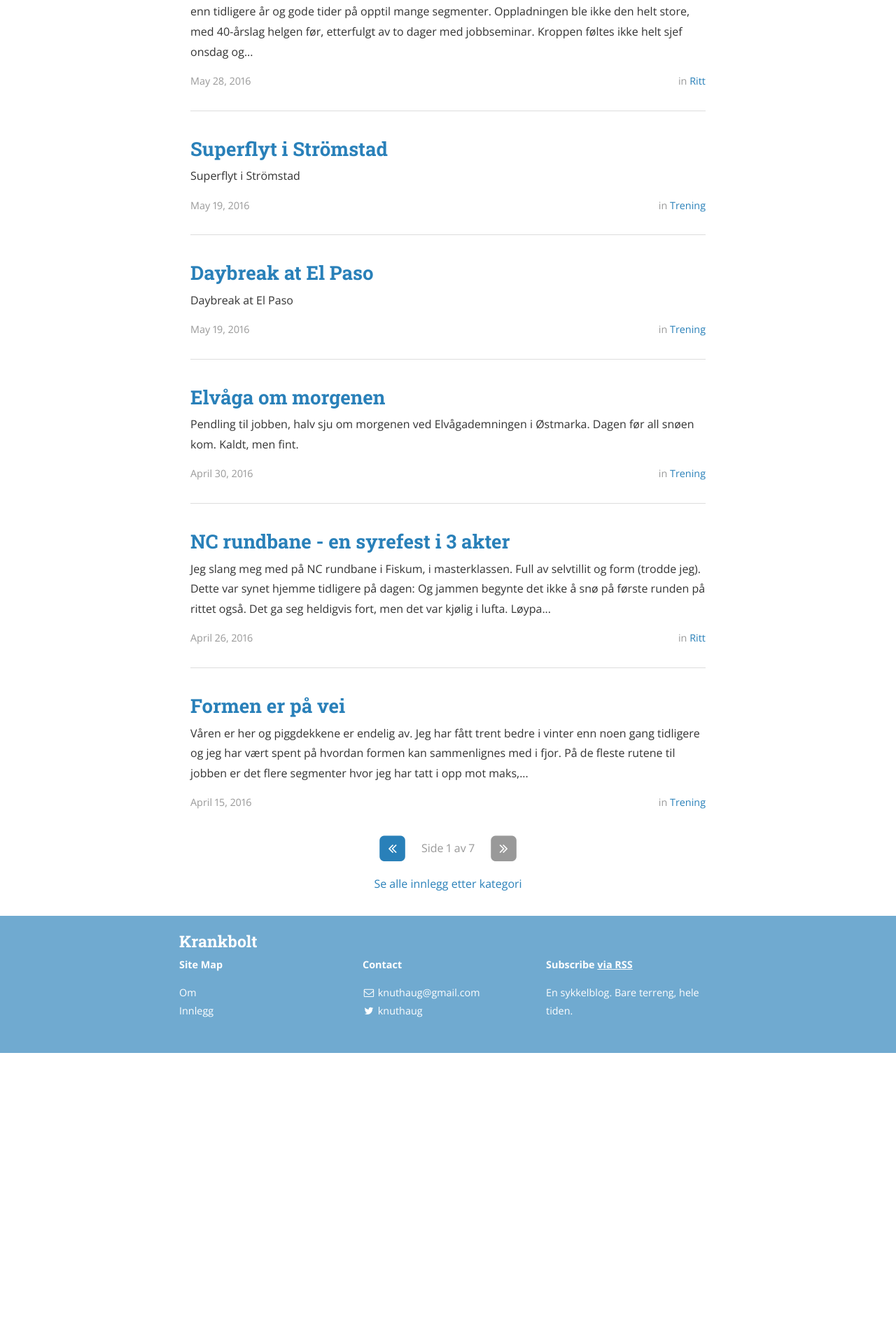
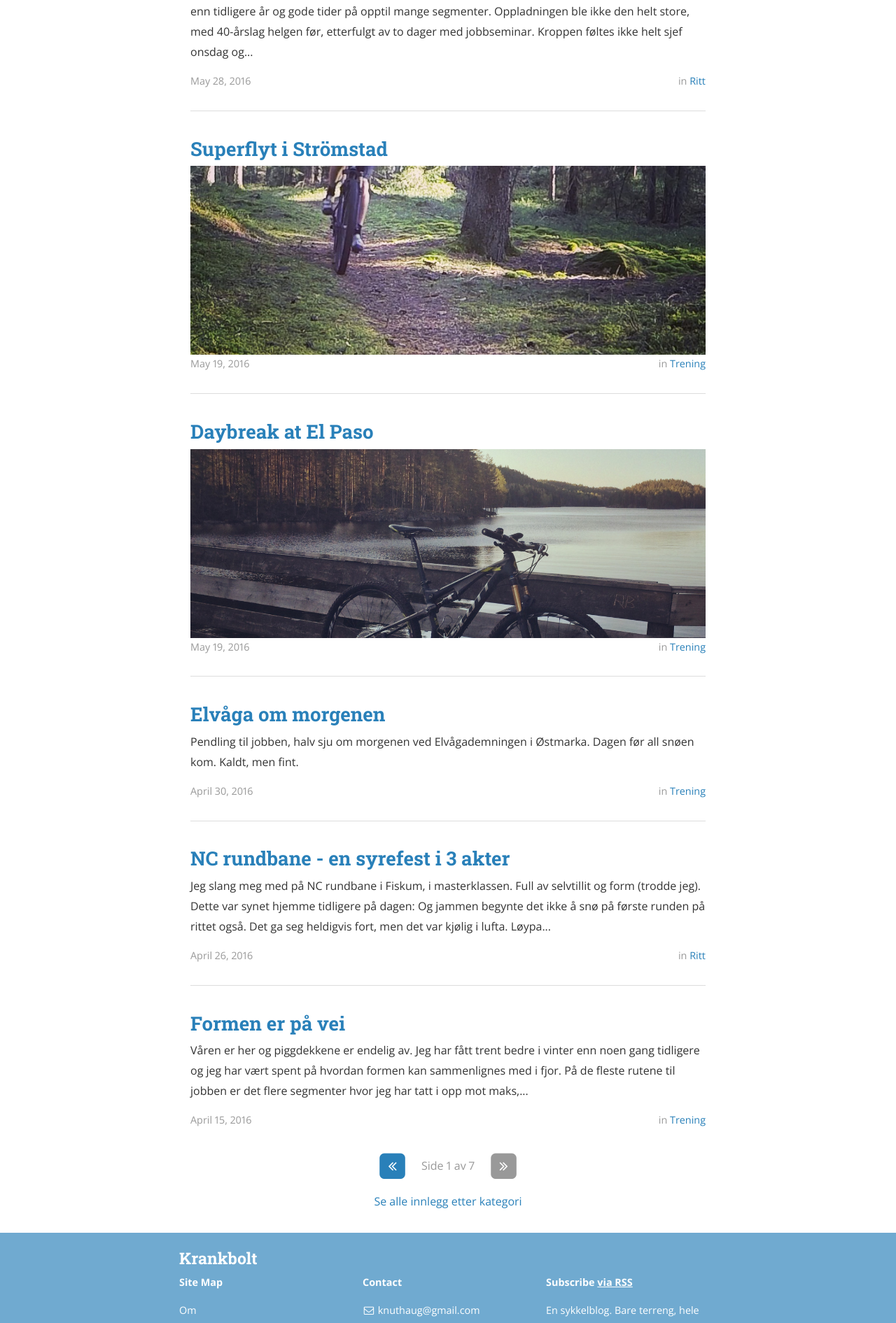
Before and after one commit to knuthaug/krankbolt, a Jekyll site: the page built from index.html, in a window 1280 px wide. Shown: the part 1094-2985 px from the top of the page at 70% size. Built offline with Jekyll 4.4.1, drawn with Linux system fonts in a browser that asks for light colours; nearby versions of some CDN libraries; the list of posts is cut into pages by our own code; a style sheet for code colours, icons or effects is not loaded; before the commit the page ends 2599 px from its top, so only the background shows below that.

Commit message:
frontpage images

```diff
--- a/_posts/2016-05-19-daybreak-at-el-paso.markdown
+++ b/_posts/2016-05-19-daybreak-at-el-paso.markdown
@@ -3,6 +3,7 @@ layout: post
 title: "Daybreak at El Paso"
 date: 2016-05-19
 published: true
+image: /assets/elpaso.jpg
 tags: tur commute
 categories: trening
 ---
--- a/_posts/2016-05-19-superflyt-i-strmstad.markdown
+++ b/_posts/2016-05-19-superflyt-i-strmstad.markdown
@@ -3,6 +3,7 @@ layout: post
 title: "Superflyt i Strömstad"
 date: 2016-05-19
 published: true
+image: /assets/strom1.jpg
 tags: trening sverige strömstad
 categories: trening
 ---
--- a/_sass/_layout.scss
+++ b/_sass/_layout.scss
@@ -68,6 +68,14 @@ pre code.hljs {
     border-radius: 50%;
   }
 }
+
+.post-picture {
+   background-position: 50% 50%;
+   background-size: cover;
+   min-width: 100%;
+   min-height: 270px;
+}
+
 
 .site-header-container, .post-header-container {
 	width: 100%;
--- a/index.html
+++ b/index.html
@@ -20,7 +20,11 @@ layout: default
       <a class="post-link" href="{{ post.url | prepend: site.baseurl }}">{{ post.title }}</a>
     </h2>
     <section class="post-excerpt" itemprop="description">
+      {% if post.image %}
+        <a href="{{ post.url | prepend: site.baseurl }}"><div class="post-picture" style="background-image: url({{post.image}});"> </div></a>
+      {% else %}
       <p>{{ post.content | strip_html | truncatewords: 50 }}</p>
+      {% endif %}
     </section>
     <section class="post-meta">
       <div class="post-date">{{ post.date | date: "%B %-d, %Y" }}</div>
```
